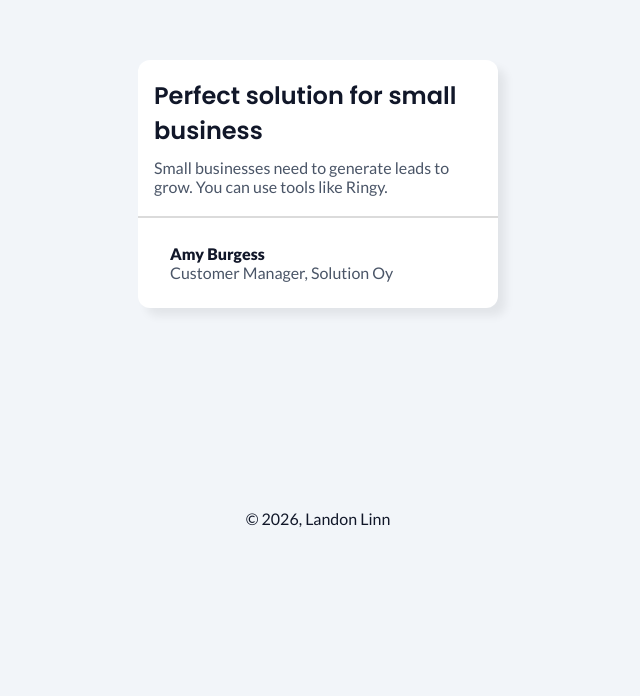
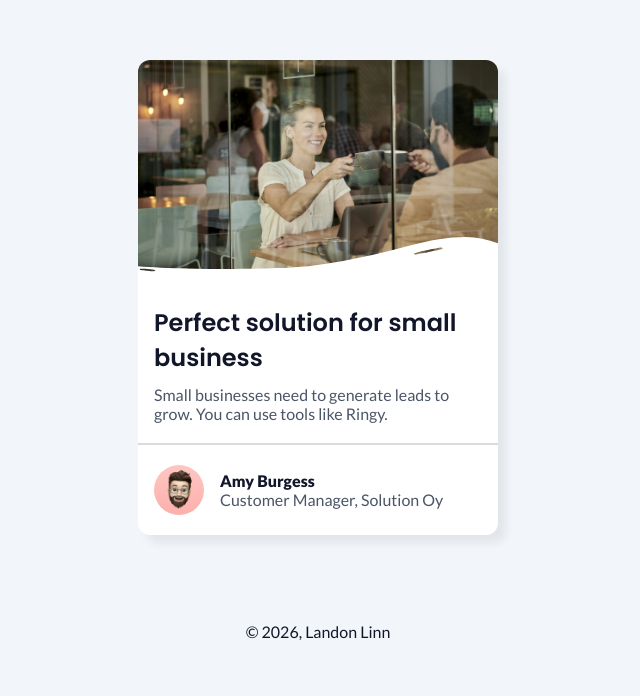
Before and after one commit to LandonLinn/BusinessBlogCard---devChallenges, a plain HTML site: page index.html in a window 1280 px wide. Shown: the part 104-800 px from the top of the page, without its empty margins (322-962 px from the left). Drawn offline with Linux system fonts and the light colour scheme; the site is published under a folder, as on GitHub Pages, so addresses that start at the root find nothing.

Commit message:
Fixed Images

```diff
--- a/index.html
+++ b/index.html
@@ -25,10 +25,10 @@
     <div class="card">
         <!-- Image -->
         <div class="img-wrapper">
-            <img src="/Assets/hero-image-1.jpg" class="hero-img" alt="">
+            <img src="Assets/hero-image-1.jpg" class="hero-img" alt="">
 
             <!-- Wave overlay -->
-            <img src="/Assets/white-overlay.svg" class="overlay" alt="">
+            <img src="Assets/white-overlay.svg" class="overlay" alt="">
         </div>
 
         <!-- Content -->
@@ -42,7 +42,7 @@
 
         <!-- Footer -->
         <div class="footer">
-            <img src="/Assets/avatar-image-business-card.png" class="avatar" alt="">
+            <img src="Assets/avatar-image-business-card.png" class="avatar" alt="">
             <div>
                 <h3 class="author">Amy Burgess</h3>
                 <p class="occupation">Customer Manager, Solution Oy</p>
```
